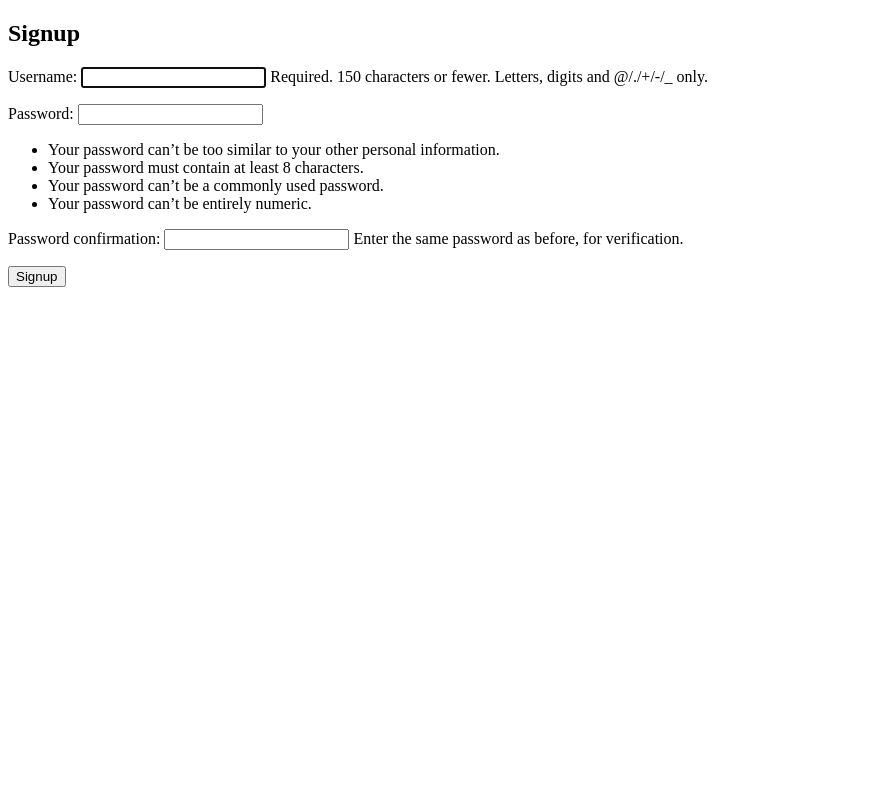
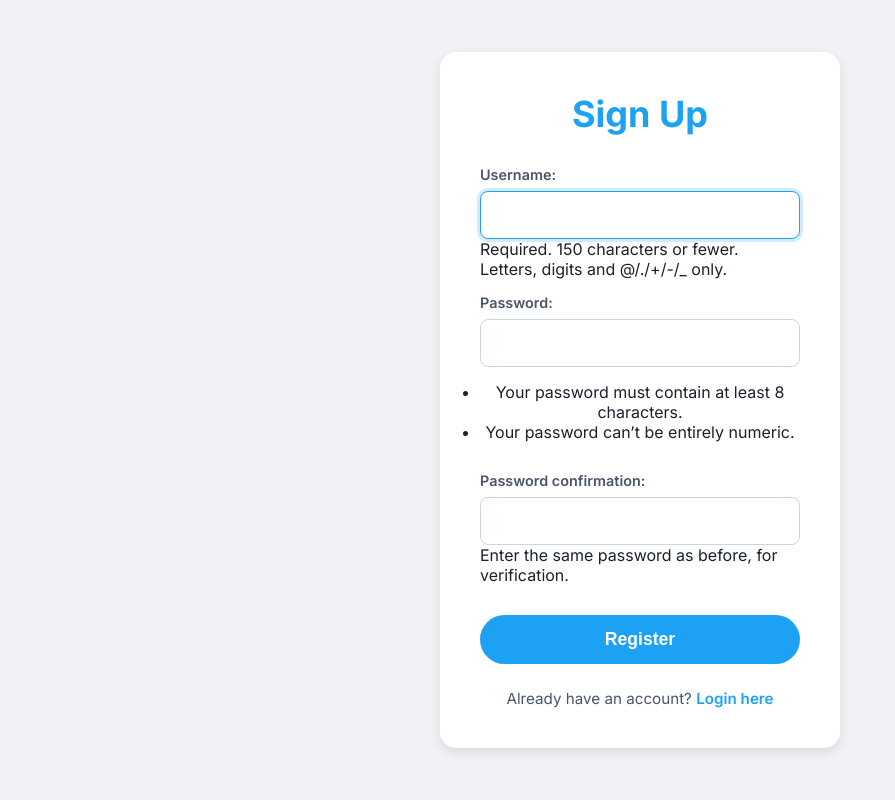
Before and after one commit to arvid-e/backend-final-assignment-arvid-edvinsson, a Django app: page /accounts/signup/ in a window 1280 px wide. Shown: the whole page, without its empty margins (0-895 px from the left). Run offline with Django 5.2, Linux system fonts and the light colour scheme.

Commit message:
Add styles to signup and login pages

```diff
--- /dev/null
+++ b/static/css/styles.css
@@ -0,0 +1,129 @@
+
+/* Basic Reset & Font */
+*, *::before, *::after {
+    box-sizing: border-box;
+    margin: 0;
+    padding: 0;
+}
+
+body {
+    font-family: 'Inter', sans-serif;
+    background-color: #f0f2f5;
+    display: flex;
+    justify-content: center;
+    align-items: center;
+    min-height: 100vh;
+    color: #1a202c;
+    padding: 20px;
+}
+
+/* Main Container for Login Form */
+.login-container {
+    background-color: #ffffff;
+    padding: 40px;
+    border-radius: 16px;
+    box-shadow: 0 4px 12px rgba(0, 0, 0, 0.1);
+    width: 100%;
+    max-width: 400px;
+    text-align: center;
+}
+
+/* Heading */
+.login-container h2 {
+    font-size: 2.25rem;
+    color: #1da1f2;
+    margin-bottom: 30px;
+    font-weight: 700;
+}
+
+/* Form Styling */
+.login-container form {
+    display: flex;
+    flex-direction: column;
+    gap: 15px;
+}
+
+/* Input Fields */
+.login-container input[type="text"],
+.login-container input[type="password"],
+.login-container input[type="email"] {
+    width: 100%;
+    padding: 14px 16px;
+    border: 1px solid #ccd6dd;
+    border-radius: 8px;
+    font-size: 1rem;
+    color: #1a202c;
+    outline: none;
+    transition: border-color 0.2s ease-in-out, box-shadow 0.2s ease-in-out;
+}
+
+.login-container input[type="text"]:focus,
+.login-container input[type="password"]:focus,
+.login-container input[type="email"]:focus {
+    border-color: #1da1f2;
+    box-shadow: 0 0 0 3px rgba(29, 161, 242, 0.2);
+}
+
+/* Paragraphs for form fields (Django's form.as_p renders labels and inputs in p tags) */
+.login-container form p {
+    margin-bottom: 0;
+    text-align: left;
+}
+
+.login-container form p label {
+    display: block;
+    margin-bottom: 8px;
+    font-weight: 600;
+    color: #4a5568;
+    font-size: 0.9rem;
+}
+
+/* Error messages for form fields */
+.login-container form ul.errorlist {
+    list-style: none;
+    padding: 0;
+    margin-top: 5px;
+    color: #e53e3e;
+    font-size: 0.875rem;
+    text-align: left;
+}
+
+/* Submit Button */
+.login-container button[type="submit"] {
+    background-color: #1da1f2;
+    color: #ffffff;
+    padding: 14px 20px;
+    border: none;
+    border-radius: 9999px;
+    font-size: 1.1rem;
+    font-weight: 700;
+    cursor: pointer;
+    transition: background-color 0.2s ease-in-out, transform 0.1s ease-in-out;
+    margin-top: 15px;
+}
+
+.login-container button[type="submit"]:hover {
+    background-color: #0c85d0;
+    transform: translateY(-1px);
+}
+
+.login-container button[type="submit"]:active {
+    transform: translateY(0); /* Reset on click */
+}
+
+.login-container p.link-text {
+    margin-top: 25px;
+    font-size: 0.95rem;
+    color: #4a5568;
+}
+
+.login-container p.link-text a {
+    color: #1da1f2;
+    text-decoration: none;
+    font-weight: 600;
+    transition: text-decoration 0.2s ease-in-out;
+}
+
+.login-container p.link-text a:hover {
+    text-decoration: underline;
+}
--- a/templates/home.html
+++ b/templates/home.html
@@ -3,6 +3,7 @@
 <head>
     <meta charset="UTF-8">
     <meta name="viewport" content="width=device-width, initial-scale=1.0">
+    <link rel="stylesheet" href="{% static 'css/styles.css' %}">
     <title>Twitter Clone Home</title>
 </head>
 <body>
--- a/templates/registration/signup.html
+++ b/templates/registration/signup.html
@@ -1,16 +1,22 @@
+{% load static %}
 <!DOCTYPE html>
 <html lang="en">
 <head>
     <meta charset="UTF-8">
     <meta name="viewport" content="width=device-width, initial-scale=1.0">
-    <title>Login</title>
+    <title>Sign Up</title>
+    <link rel="stylesheet" href="{% static 'css/styles.css' %}">
+    <link href="https://fonts.googleapis.com/css2?family=Inter:wght@400;600;700&display=swap" rel="stylesheet">
 </head>
 <body>
-    <h2>Signup</h2>
-    <form method="post">
-        {% csrf_token %}
-        {{ form.as_p }}
-        <button type="submit">Signup</button>
-    </form>
+    <div class="login-container">
+        <h2>Sign Up</h2> {# Changed heading #}
+        <form method="post">
+            {% csrf_token %}
+            {{ form.as_p }}
+            <button type="submit">Register</button>
+        </form>
+        <p class="link-text">Already have an account? <a href="{% url 'login' %}">Login here</a></p>
+    </div>
 </body>
 </html>
--- a/twittercopy/settings.py
+++ b/twittercopy/settings.py
@@ -91,13 +91,7 @@ DATABASES = {
 
 AUTH_PASSWORD_VALIDATORS = [
     {
-        'NAME': 'django.contrib.auth.password_validation.UserAttributeSimilarityValidator',
-    },
-    {
         'NAME': 'django.contrib.auth.password_validation.MinimumLengthValidator',
-    },
-    {
-        'NAME': 'django.contrib.auth.password_validation.CommonPasswordValidator',
     },
     {
         'NAME': 'django.contrib.auth.password_validation.NumericPasswordValidator',
```
Also changed, not shown: templates/registration/login.html (+13 -8 lines).
